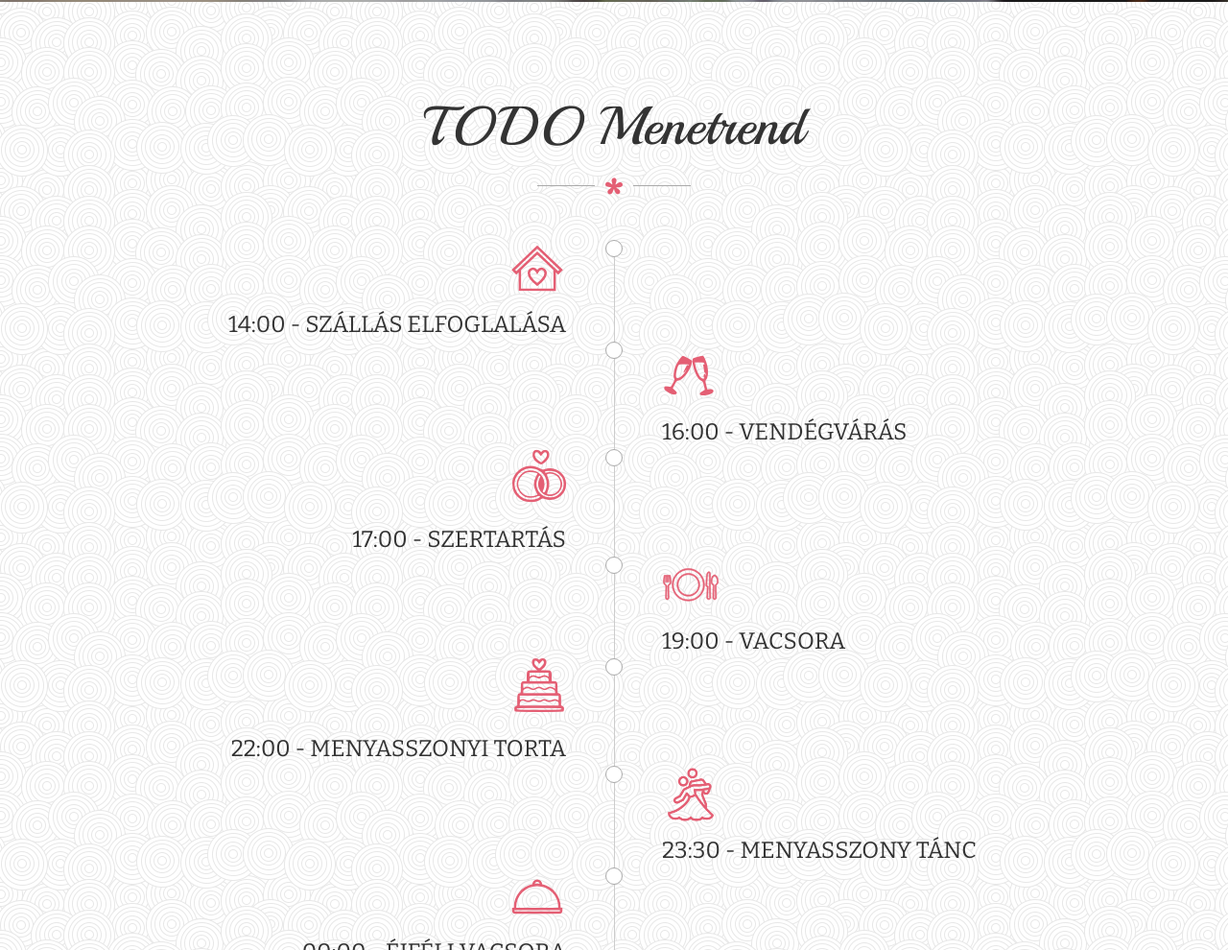
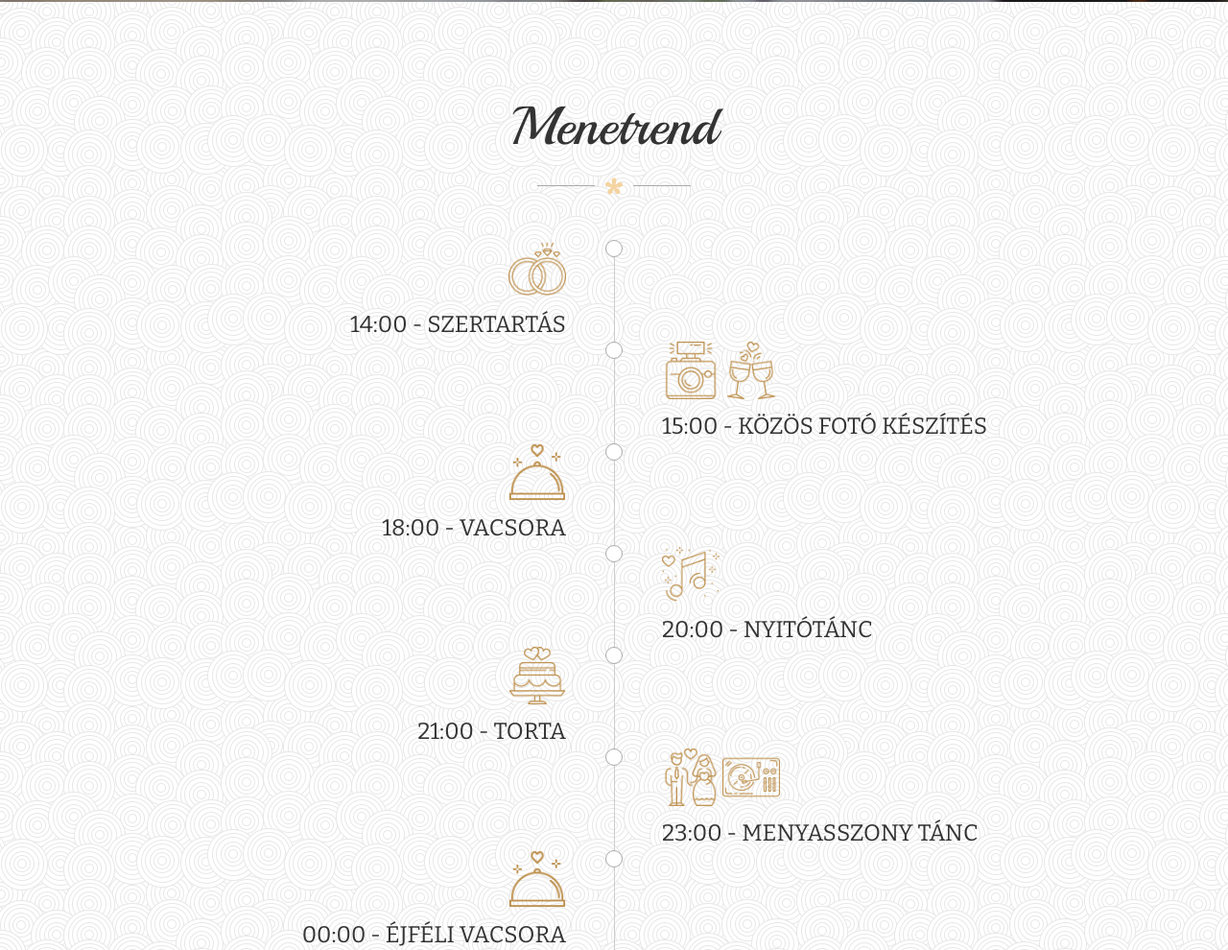
Before and after one commit to schaumb/schaum-molnar, a plain HTML site: page index.html in a window 1280 px wide. Shown: the part 1810-2800 px from the top of the page at 96% size. Drawn offline with nearby package versions, Linux system fonts and the light colour scheme.

Commit message:
Replace design

```diff
--- a/common-css/styles.css
+++ b/common-css/styles.css
@@ -63,8 +63,8 @@ a, button{ display: inline-block; text-decoration: none; color: inherit; transit
 
 a:focus, a:active, a:hover,
 button:focus, button:active, button:hover,
-a b.light-color:hover{ text-decoration: none; color: #E45F74; }
-a{ color: #E45F74; font-weight: 700; }
+a b.light-color:hover{ text-decoration: none; color: #BE914F; }
+a{ color: #BE914F; font-weight: 700; }
 b{ font-weight: 500; }
 
 img{ width: 100%; }
@@ -89,23 +89,23 @@ b.light-color{ color: #444; }
 --------------------------------- */
 
 .btn{ padding: 15px 30px; border-radius: 1px; letter-spacing: 2px;
-	border: 1px solid #E45F74; background: #E45F74; color: #fff; }
+	border: 1px solid #BE914F; background: #BE914F; color: #fff; }
 
-.btn:hover{ color: #E45F74; background: none; }
+.btn:hover{ color: #BE914F; background: none; }
 
 .btn-2{ font-size: .9em; padding: 15px 30px; border-radius: 1px; letter-spacing: 2px;
-	border: 1px solid #E45F74; }
+	border: 1px solid #BE914F; }
 
-.btn-2:hover{ background: #E45F74; color: #fff; }
+.btn-2:hover{ background: #BE914F; color: #fff; }
 
 .border-btn{ font-size: .9em; padding-bottom: 5px; background: none; color: inherit; border: 0;
 	position: relative; overflow: hidden; }
 
 .border-btn:after{ content:''; position: absolute; bottom: 0; left: 0; right: 0; height: 2px;
-	transition: all .3s; background: #E45F74; }
+	transition: all .3s; background: #BE914F; }
 
 .border-btn:before{ content:''; position: absolute; bottom: 0; left: 0; right: 0; height: 2px;
-	transform: translateX(-130%); transition: all .3s; background: #E45F74; }
+	transform: translateX(-130%); transition: all .3s; background: #BE914F; }
 
 .border-btn:hover:after{ transform: translateX(130%); }
 
@@ -116,14 +116,14 @@ b.light-color{ color: #444; }
 
 .section .heading{ padding-bottom: 40px; }
 
-.section .heading .icon{ font-size: 18px; margin-top: 20px; color: #E45F74; }
+.section .heading .icon{ font-size: 18px; margin-top: 20px; color: #BE914F; }
 
 .section .heading .icon.color-white{ color: #fff; }
 
 .section .heading .heading-bottom{ margin-top: 20px; display: inline-block; width: 160px; height: 20px;
 	line-height: 20px; position: relative; }
 
-.section .heading .heading-bottom .icon{ position: absolute; left: 50%; top: 50%; margin: -9px 0 0 -9px; }
+.section .heading .heading-bottom .icon{ position: absolute; left: 50%; top: 50%; margin: -9px 0 0 -9px; color: #f4d4a1; }
 
 .section .heading .heading-bottom:after{ content:''; position: absolute; left: 0; top: 50%; margin-top: -.5px;
 	height: 1px; width: 60px; background: #aaa; }
@@ -137,7 +137,7 @@ b.light-color{ color: #444; }
 
 .center-text{ text-align: center; }
 
-.color-white{ color: #fff; }
+.color-white{ color: #f4d4a1; }
 
 .display-table{ display: table; height: 100%; width: 100%; }
 
@@ -226,7 +226,7 @@ header .main-menu li.drop-down > ul.drop-down-inner{ top: 0; left: auto; left: 1
 /* DROPDOWN HOVER */
 
 header .main-menu > li > a:hover,
-header .main-menu li a.mouseover{ border-color: #E45F74; }
+header .main-menu li a.mouseover{ border-color: #BE914F; }
 
 header .main-menu li.drop-down a.mouseover + ul.drop-down-menu{ display: block;
 	animation: full-opacity-anim .2s forwards; }
@@ -265,7 +265,7 @@ img.sm-logo {
 
 .slider-content i.small-icon{ font-size: 2.5em; }
 
-.slider-content .title i{ transform: translateY(10px); font-size: .8em; color: #E45F74; }
+.slider-content .title i{ transform: translateY(10px); font-size: .8em; color: #F4D4A1; }
 
 
 /* ---------------------------------
@@ -325,7 +325,7 @@ img.sm-logo {
 
 .w-detail .title{ margin: 10px 0; }
 
-.w-detail .icon{ font-size: 3.5em; line-height: 1; color: #E45F74; }
+.w-detail .icon{ font-size: 3.5em; line-height: 1; color: #BE914F; }
 
 
 
@@ -353,7 +353,7 @@ img.sm-logo {
 .contact-area .map-area{ width: 50%; position: absolute; top: 0; bottom: 0; right: 0; }
 
 
-.contact-area .phone{ margin: 10px 0; font-size: 2em; color: #E45F74; }
+.contact-area .phone{ margin: 10px 0; font-size: 2em; color: #BE914F; }
 
 
 /* ---------------------------------
@@ -376,7 +376,7 @@ footer:after{ content: ''; position: absolute; top: 0; bottom: 0; left: 0; right
 footer ul > li > a{ padding: 10px 15px; }
 
 
-footer .logo-wrapper .icon{ color: #E45F74; }
+footer .logo-wrapper .icon{ color: #BE914F; }
 
 footer .logo{ display: block; height: 50px; }
 
--- a/index.html
+++ b/index.html
@@ -94,36 +94,38 @@
 				<div class="col-sm-1"></div>
 				<div class="col-sm-10">
 					<div class="heading">
-						<h2 class="title">TODO Menetrend</h2>
+						<h2 class="title">Menetrend</h2>
 						<span class="heading-bottom"><i class="icon icon-star"></i></span>
 					</div>
 					<div class="wedding-details margin-bottom">
 						<div class="w-detail left">
-							<img class="img-icon" src="./images/home.svg" alt="">
-							<h4 class="title">14:00 - SZÁLLÁS ELFOGLALÁSA</h4>
+							<img class="img-icon" src="./images/rings.png" alt="">
+							<h4 class="title">14:00 - SZERTARTÁS</h4>
 						</div><!-- w-detail -->
 						<div class="w-detail right">
-							<i class="icon icon-wine-glass"></i>
-							<h4 class="title">16:00 - VENDÉGVÁRÁS</h4>
+							<img class="img-icon" src="./images/camera.png" alt="">
+							<img class="img-icon" src="./images/glasses.png" alt="">
+							<h4 class="title">15:00 - KÖZÖS FOTÓ KÉSZÍTÉS</h4>
 						</div><!-- w-detail -->
 						<div class="w-detail left">
-							<i class="icon icon-ciurclke"></i>
-							<h4 class="title">17:00 - SZERTARTÁS</h4>
+							<img class="img-icon" src="./images/dinner.png" alt="">
+							<h4 class="title">18:00 - VACSORA</h4>
 						</div><!-- w-detail -->
 						<div class="w-detail right">
-							<img class="img-icon" src="./images/dinner.svg" alt="">
-							<h4 class="title">19:00 - VACSORA</h4>
+							<img class="img-icon" src="./images/music.png" alt="">
+							<h4 class="title">20:00 - NYITÓTÁNC</h4>
 						</div><!-- w-detail -->
 						<div class="w-detail left">
-							<i class="icon icon-cake"></i>
-							<h4 class="title">22:00 - MENYASSZONYI TORTA</h4>
+							<img class="img-icon" src="./images/cake.png" alt="">
+							<h4 class="title">21:00 - TORTA</h4>
 						</div><!-- w-detail -->
 						<div class="w-detail right">
-							<img class="img-icon" src="./images/dance.png" alt="">
-							<h4 class="title">23:30 - MENYASSZONY TÁNC</h4>
+							<img class="img-icon" src="./images/couple.png" alt="">
+							<img class="img-icon" src="./images/dj.png" alt="">
+							<h4 class="title">23:00 - MENYASSZONY TÁNC</h4>
 						</div><!-- w-detail -->
 						<div class="w-detail left">
-							<img class="img-icon" src="./images/dining.svg" alt="">
+							<img class="img-icon" src="./images/dinner.png" alt="">
 							<h4 class="title">00:00 - ÉJFÉLI VACSORA</h4>
 						</div><!-- w-detail -->
 					</div><!-- wedding-details -->
```
Also changed, not shown: images/SM.png, images/cake.png (added), images/camera.png (added), images/couple.png (added), images/dance.png (deleted), images/dining.svg (deleted), images/dinner.png (added), images/dinner.svg (deleted), images/dj.png (added), images/glasses.png (added), images/home.svg (deleted), images/music.png (added), images/rings.png (added), images/s-m.png.
